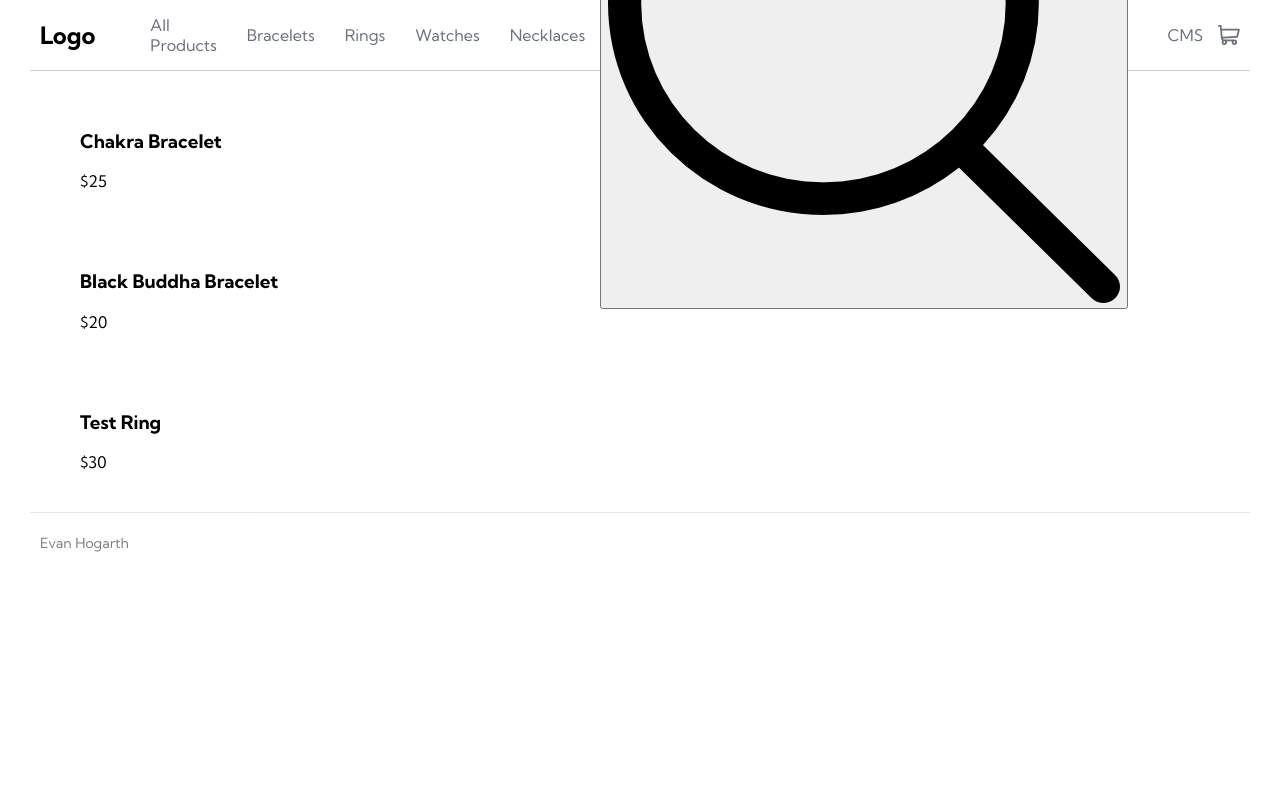
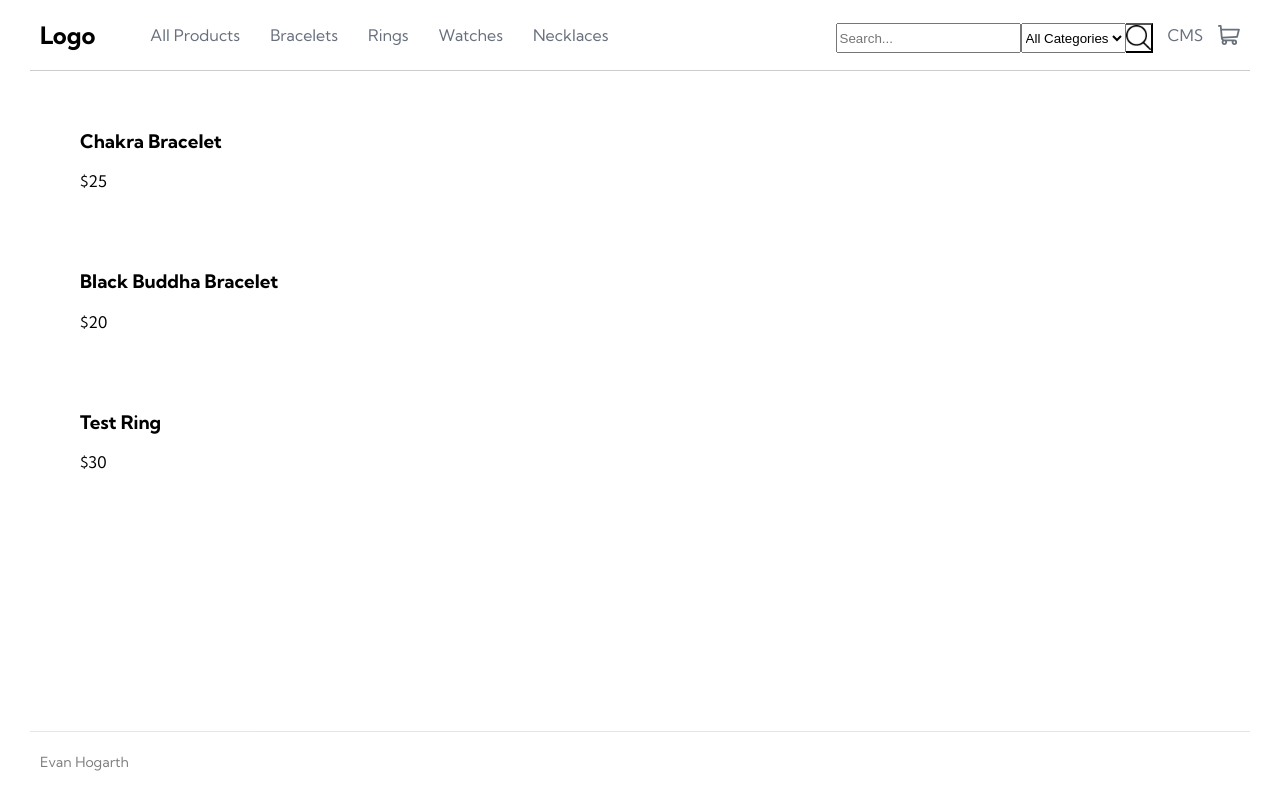
Before and after one commit to EvanHogarth/web-project, a PHP site: page /all_products.php in a window 1280 px wide. Run offline with PHP 8.4, Linux system fonts and the light colour scheme; data comes from the database, SQL or seed files in the repository; data that the repository does not hold is empty.

Commit message:
Added search feature and styling.

```diff
--- a/navigation.php
+++ b/navigation.php
@@ -10,7 +10,7 @@
   <a href="index.php"><h2 id="logo">Logo</h2></a>
   <!-- <a href="index.php"><img id="logo" src="images/logo.svg" alt="logo"></a> -->
 
-  <a class="nav-links" href="category_page.php?id=<?= $category['category_id'] ?>">All Products</a>
+  <a class="nav-links" href="all_products.php">All Products</a>
   <?php while($category = $navStatement->fetch()): ?>
     <a class="nav-links" href="category_page.php?id=<?= $category['category_id'] ?>"><?= $category['category_name'] ?></a>
   <?php endwhile ?>
--- a/search_products.php
+++ b/search_products.php
@@ -21,7 +21,7 @@
 
     $category_query = "SELECT category_name FROM categories WHERE category_id = :category_id";
     $category_statement = $db->prepare($category_query);
-    $statement->bindValue(':category_id', $_GET['category'], PDO::PARAM_INT);
+    $category_statement->bindValue(':category_id', $_GET['category'], PDO::PARAM_INT);
     $category_statement->execute();
     $categories = $category_statement->fetch();
     $category_name = $categories['category_name'];
--- a/styles.css
+++ b/styles.css
@@ -35,6 +35,38 @@ nav #logo {
 #cart-icon:hover {
   filter: brightness(120%);
   cursor: pointer;
+}
+
+#search-bar {
+  margin-left: auto;
+  height: 24px;
+  display: flex;
+  border-collapse: collapse;
+}
+
+#search-input {
+  height: 24px;
+}
+
+#search-button {
+  /* border: none; */
+  background: inherit;
+  height: 30px;
+  padding: 0px;
+  margin: 0px;
+  border-left: none;
+  /* margin-left: -5px; */
+}
+
+#search-icon {
+  height: 25px;
+}
+#search-icon:hover {
+  cursor: pointer;
+}
+
+#category-search {
+  height: 30px;
 }
 
 .nav-links {
@@ -110,6 +142,7 @@ footer {
 
 .category-page {
   padding: 0px 40px;
+  min-height: calc(100vh - 160px);
 }
 
 .cp-product-block {
```
Also changed, not shown: other parts of styles.css (+57 -1 lines), admin.php (+12 -1 lines).
